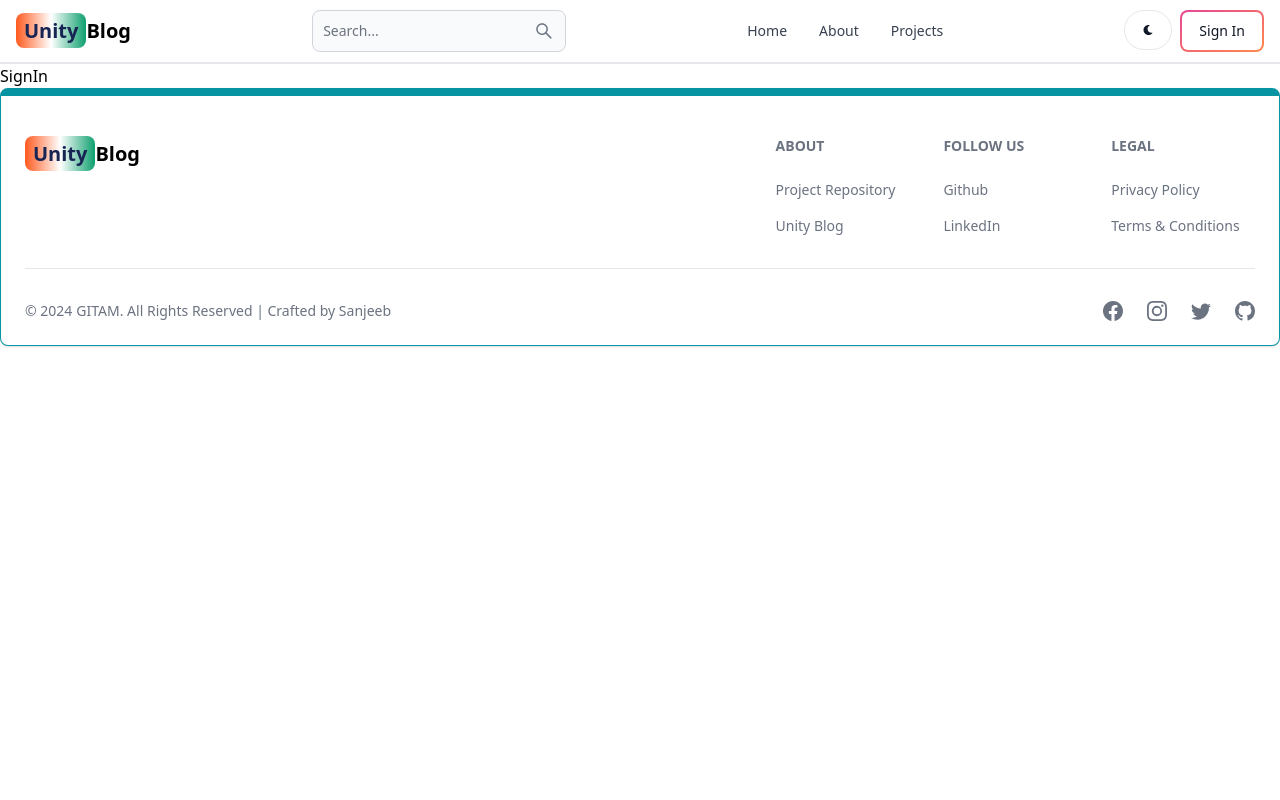
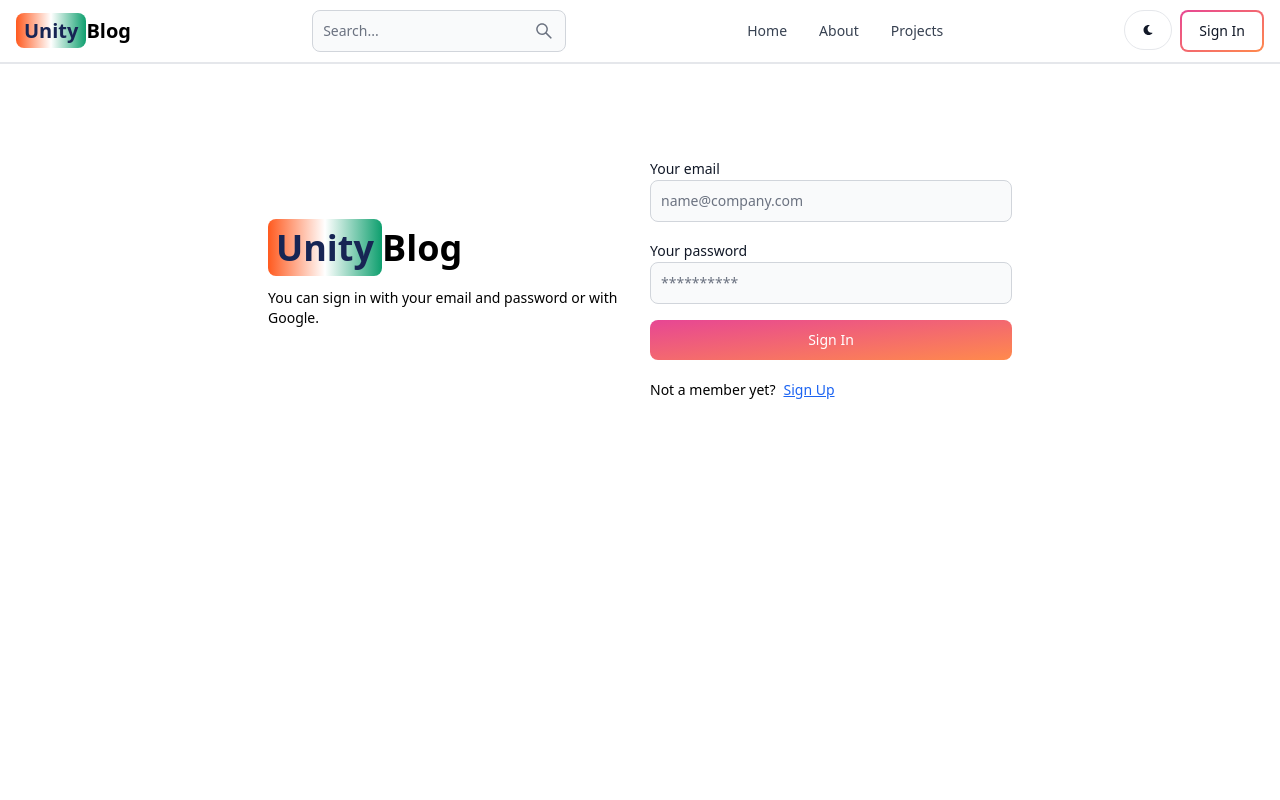
Before and after one commit to sanjeeb09/mern-blog, a React (Vite) app in the folder client/: page /sign-in in a window 1280 px wide. Shown: the top 800 px of the page. Built offline with nearby package versions, Linux system fonts and the light colour scheme.

Commit message:
complete signin page functionality

```diff
--- a/client/src/pages/SignIn.jsx
+++ b/client/src/pages/SignIn.jsx
@@ -1,9 +1,107 @@
-import React from 'react'
+import { Alert, Button, Label, Spinner, TextInput } from 'flowbite-react';
+import { useState } from 'react';
+import { Link, useNavigate } from 'react-router-dom';
 
 export default function SignIn() {
+  const [formData, setFormData] = useState({});
+  const [errorMessage, setErrorMessage] = useState(null);
+  const [loading, setLoading] = useState(false);
+  const navigate = useNavigate();
+  const handleChange = (e) => {
+    setFormData({ ...formData, [e.target.id]: e.target.value.trim() });
+  };
+  const handleSubmit = async (e) => {
+    e.preventDefault();
+    if (!formData.email || !formData.password) {
+      return setErrorMessage('Please fill out all the fields.');
+    }
+    try {
+      setLoading(true);
+      setErrorMessage(null);
+      const res = await fetch('/api/auth/signin', {
+        method: 'POST',
+        headers: { 'Content-Type': 'application/json' },
+        body: JSON.stringify(formData),
+      });
+      const data = await res.json();
+      if (data.success === false) {
+        return setErrorMessage(data.message);
+      }
+      setLoading(false);
+      if (res.ok) {
+        navigate('/');
+      }
+    } catch (error) {
+      setErrorMessage(error.message);
+      setLoading(false);
+    }
+  };
   return (
-    <div>
-      SignIn
+    <div className='min-h-screen mt-20'>
+      <div className='flex p-3 max-w-3xl mx-auto flex-col md:flex-row md:items-center gap-5'>
+        {/* left */}
+        <div className='flex-1'>
+          <Link to='/' className='font-bold dark:text-white text-4xl'>
+            <span className='px-2 py-1 bg-gradient-to-r from-orange-500 via-white to-green-500 rounded-lg text-blue-950'>
+              Unity
+            </span>
+            Blog
+          </Link>
+          <p className='text-sm mt-5'>
+            You can sign in with your email and password
+            or with Google.
+          </p>
+        </div>
+        {/* right */}
+
+        <div className='flex-1'>
+          <form className='flex flex-col gap-4' onSubmit={handleSubmit}>
+            <div>
+              <Label value='Your email' />
+              <TextInput
+                type='email'
+                placeholder='name@company.com'
+                id='email'
+                onChange={handleChange}
+              />
+            </div>
+            <div>
+              <Label value='Your password' />
+              <TextInput
+                type='password'
+                placeholder='**********'
+                id='password'
+                onChange={handleChange}
+              />
+            </div>
+            <Button
+              gradientDuoTone='pinkToOrange'
+              type='submit'
+              disabled={loading}
+            >
+              {loading ? (
+                <>
+                  <Spinner size='sm' />
+                  <span className='pl-3'>Loading...</span>
+                </>
+              ) : (
+                'Sign In'
+              )}
+            </Button>
+          </form>
+          <div className='flex gap-2 text-sm mt-5'>
+            <span>Not a member yet?</span>
+            <Link to='/sign-up' className='text-blue-600 underline'>
+              Sign Up
+            </Link>
+          </div>
+          {errorMessage && (
+            <Alert className='mt-5' color='failure'>
+              {errorMessage}
+            </Alert>
+          )}
+        </div>
+      </div>
     </div>
-  )
+  );
 }
```
